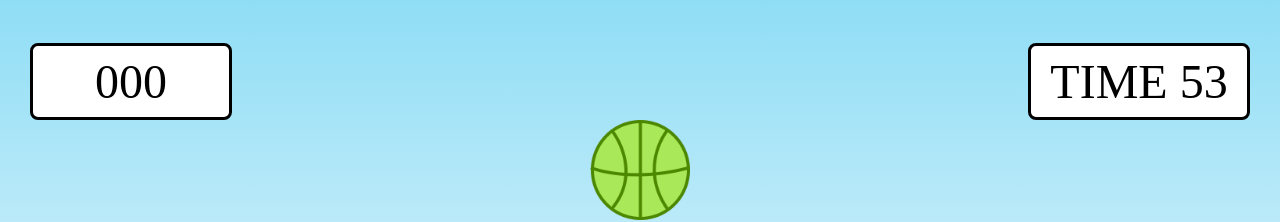
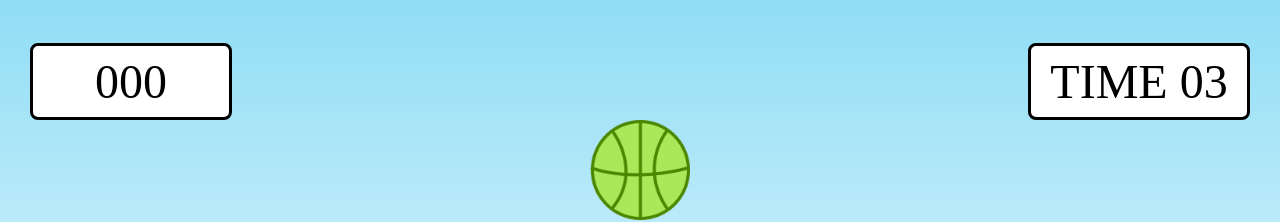
Before and after one commit to hyewwonn/BuzzerBeater, a Next.js app: page /GamePage in a window 1280 px wide. Shown: the top 222 px of the page. Built offline with nearby package versions, Linux system fonts and the light colour scheme; a web font is replaced by a local one.

Commit message:
00초시 타이머도 멈추고 공도 출력 멈추게 하기

```diff
--- a/src/pages/GamePage.js
+++ b/src/pages/GamePage.js
@@ -23,14 +23,13 @@ export default function GamePage() {
   const rightstyle = { float: 'right' };
   const ballImages = [bb, pb, ob, gb];
   const [ballsQueue, setBallsQueue] = useState([]);
-  const [time, setTime] = useState(60);
+  const [time, setTime] = useState(10);
   const intervalRef = useRef(null);
 
   useEffect(() => {
     intervalRef.current = setInterval(() => {
       const randomImage = ballImages[Math.floor(Math.random() * ballImages.length)];
       setBallsQueue(prevBallsQueue => {
-        // 큐의 크기를 제한하고 가장 오래된 이미지를 제거합니다.
         const newBallsQueue = [...prevBallsQueue, randomImage].slice(-5);
         return newBallsQueue;
       });
@@ -41,14 +40,20 @@ export default function GamePage() {
 
   useEffect(() => {
     const interval = setInterval(() => {
-      setTime(prevTime => prevTime - 1);
+      setTime(prevTime => {
+        const newTime = prevTime - 1;
+        return newTime < 0 ? 0 : newTime;
+      });
     }, 1000);
 
     if (time === 0) {
-      clearInterval(interval);
+      clearInterval(intervalRef.current);
+      setBallsQueue([]);
     }
 
-    return () => clearInterval(interval);
+    return () => {
+      clearInterval(interval);
+    };
   }, [time]);
 
   return (
```
